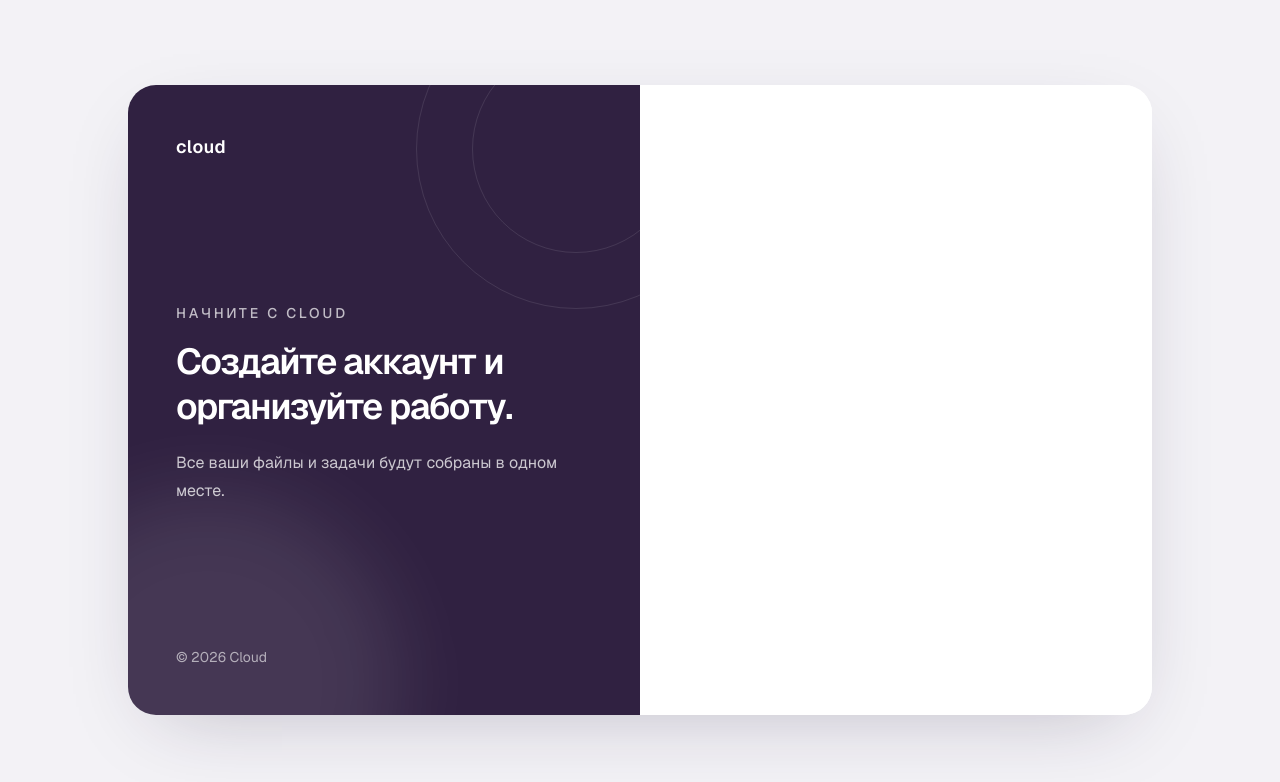
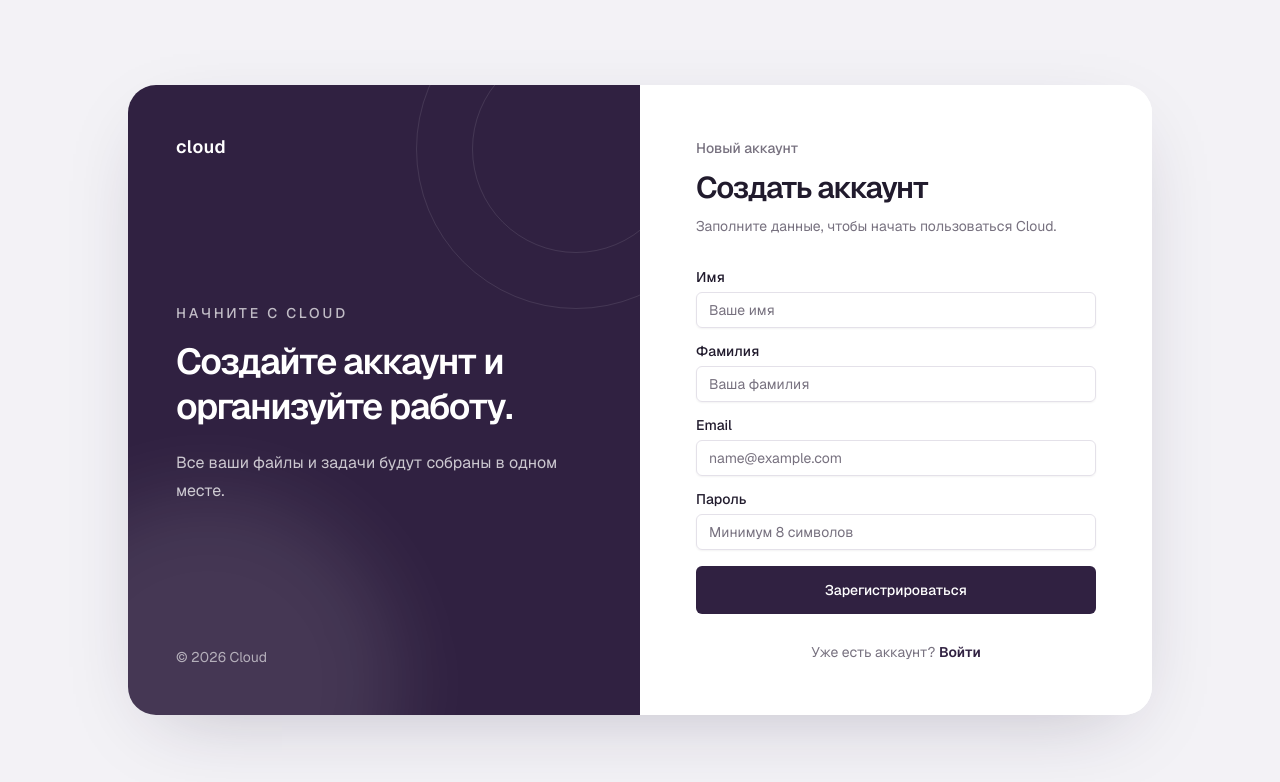
Before and after one commit to merekeyevaarina/Cloud, a Next.js app in the folder cloud-project/: page /register in a window 1280 px wide. Shown: the top 782 px of the page. Built offline with nearby package versions, Linux system fonts and the light colour scheme.

Commit message:
register bug fix/delete file api

```diff
--- a/cloud-project/src/app/(auth)/register/page.tsx
+++ b/cloud-project/src/app/(auth)/register/page.tsx
@@ -1,14 +1,12 @@
 import type { Metadata } from "next";
 import { AuthShell } from "@/src/auth/ui/auth-shell";
+import { RegisterForm } from "@/src/auth/ui/register-form";
 
 export const metadata: Metadata = {
   title: "Регистрация — Cloud",
   description: "Создайте аккаунт Cloud.",
 };
 
-function RegisterForm() {
-  return null;
-}
 
 export default function RegisterPage() {
   return (
--- /dev/null
+++ b/cloud-project/src/app/api/v1/files/[fileId]/download/route.ts
@@ -0,0 +1,66 @@
+import {cookies} from "next/headers";
+import {getUserBySession} from "@/src/auth/service";
+import {prisma} from "@/src/shared/lib/prisma";
+import {s3} from "@/src/shared/lib/s3";
+import {DeleteObjectCommand} from "@aws-sdk/client-s3";
+
+export async function DELETE (
+    request:Request,
+    {params}:{params:Promise<{fileId:string}>}) {
+
+    try{
+       const {fileId} = await params;
+       const cookieStore = await cookies();
+       const sessionId = cookieStore.get("session")?.value;
+
+       if (!sessionId) {
+           return Response.json(
+               {error: "Необходимо войти в аккаунт"},
+               {status: 401},
+           )
+       };
+
+       const user = await getUserBySession(sessionId);
+       if (!user) {
+           return Response.json(
+               {error:"Сессия недействительна"},
+               {status: 401},
+           )
+       };
+
+       const file = await prisma.files.findFirst({
+           where:{
+               id: fileId,
+               owner_id: user.id
+           },
+           select:{
+               id:true,
+               storage_key: true,
+           }
+       })
+        if (!file) {
+            return Response.json(
+                {error:"Файл не найден"},
+                {status: 401},
+            )
+        }
+    await s3.send(
+        new DeleteObjectCommand({
+            Bucket: process.env.S3_BUCKET,
+            Key: file.storage_key
+        })
+    )
+    await prisma.files.delete({
+        where: {id: file.id}
+    })
+    return new Response(null, {status: 204})
+
+    }catch(error){
+        console.error("Ошибка удаления файла:", error);
+
+        return Response.json(
+            {error: "Не удалось удалить файл"},
+            {status: 500},
+        )
+    }
+}
--- a/cloud-project/src/auth/ui/login-form.tsx
+++ b/cloud-project/src/auth/ui/login-form.tsx
@@ -32,7 +32,7 @@ export function LoginForm() {
       setError(data.error);
       return;
     }
-    window.location.href = "/";
+    window.location.href = "/drive";
   }
 
   return (
--- a/cloud-project/src/auth/ui/register-form.tsx
+++ b/cloud-project/src/auth/ui/register-form.tsx
@@ -1,29 +1,34 @@
-"use client";
 
+'use client'
+
+import { useState, type FormEvent } from "react";
+import Link from "next/link";
 import { Button } from "@/src/shared/ui/button";
-import { Checkbox } from "@/src/shared/ui/checkbox";
 import { Input } from "@/src/shared/ui/input";
 import { Label } from "@/src/shared/ui/label";
-import { Separator } from "@/src/shared/ui/separator";
-import { useState, type FormEvent } from "react";
 
-export function LoginForm() {
+export function RegisterForm() {
+  const [firstName, setFirstName] = useState("");
+  const [lastName, setLastName] = useState("");
   const [email, setEmail] = useState("");
   const [password, setPassword] = useState("");
   const [error, setError] = useState("");
+  const [loading, setLoading] = useState(false);
 
   async function onSubmit(event: FormEvent<HTMLFormElement>) {
     event.preventDefault();
-
     setError("");
+    setLoading(true);
 
     try {
-      const response = await fetch("/api/auth/login", {
+      const response = await fetch("/api/auth/register", {
         method: "POST",
         headers: {
           "Content-Type": "application/json",
         },
         body: JSON.stringify({
+          firstName,
+          lastName,
           email,
           password,
         }),
@@ -32,100 +37,109 @@ export function LoginForm() {
       const data = await response.json();
 
       if (!response.ok) {
-        setError(data.error ?? "Не удалось войти в аккаунт");
+        setError(data.error ?? "Не удалось создать аккаунт");
         return;
       }
 
-      window.location.href = "/";
+      window.location.href = "/login";
     } catch {
       setError("Не удалось подключиться к серверу");
+    } finally {
+      setLoading(false);
     }
   }
 
   return (
     <>
       <div className="mb-8">
-          <p className="mb-3 text-sm font-medium text-[#756d80]">
-            Личный кабинет
+        <p className="mb-3 text-sm font-medium text-muted-foreground">
+          Новый аккаунт
         </p>
 
-          <h2 className="text-3xl font-semibold tracking-[-0.04em] text-[#211b2d]">
-            Войти в аккаунт
+        <h2 className="text-3xl font-semibold tracking-[-0.04em] text-foreground">
+          Создать аккаунт
         </h2>
 
-          <p className="mt-2 text-sm leading-6 text-[#77717f]">
-            Введите данные, которые вы указали при регистрации.
+        <p className="mt-2 text-sm leading-6 text-muted-foreground">
+          Заполните данные, чтобы начать пользоваться Cloud.
         </p>
       </div>
 
-        <form onSubmit={onSubmit} className="space-y-5">
+      <form onSubmit={onSubmit} className="space-y-4">
         <div className="space-y-2">
-            <Label
-                htmlFor="email"
-                className="text-sm font-medium text-[#322b3d]"
-            >
-              Логин
-            </Label>
+          <Label htmlFor="firstName">Имя</Label>
+          <Input
+            id="firstName"
+            name="firstName"
+            autoComplete="given-name"
+            required
+            maxLength={100}
+            value={firstName}
+            onChange={(event) => setFirstName(event.target.value)}
+            placeholder="Ваше имя"
+          />
+        </div>
 
+        <div className="space-y-2">
+          <Label htmlFor="lastName">Фамилия</Label>
           <Input
-                id="email"
+            id="lastName"
+            name="lastName"
+            autoComplete="family-name"
+            required
+            maxLength={100}
+            value={lastName}
+            onChange={(event) => setLastName(event.target.value)}
+            placeholder="Ваша фамилия"
+          />
+        </div>
+
+        <div className="space-y-2">
+          <Label htmlFor="register-email">Email</Label>
+          <Input
+            id="register-email"
             name="email"
+            type="email"
             autoComplete="email"
             required
             value={email}
             onChange={(event) => setEmail(event.target.value)}
-                placeholder="Ваш логин"
-                className="h-12 rounded-xl border-[#e4e1e9] bg-white px-4 text-sm text-[#211b2d] placeholder:text-[#aaa5b1] hover:border-[#c9c3d2] focus-visible:border-[#493365] focus-visible:ring-[#493365]/10"
+            placeholder="name@example.com"
           />
         </div>
 
         <div className="space-y-2">
-            <div className="flex items-center justify-between">
-              <Label
-                  htmlFor="password"
-                  className="text-sm font-medium text-[#322b3d]"
-              >
-                Пароль
-              </Label>
-
-              <a
-                  href="#forgot-password"
-                  className="text-xs font-medium text-[#594276] transition hover:text-[#281b3d]"
-              >
-                Забыли пароль?
-              </a>
-            </div>
-
+          <Label htmlFor="register-password">Пароль</Label>
           <Input
-                id="password"
+            id="register-password"
             name="password"
             type="password"
-                autoComplete="current-password"
+            autoComplete="new-password"
+            minLength={8}
             required
-                placeholder="Введите пароль"
             value={password}
             onChange={(event) => setPassword(event.target.value)}
-                className="h-12 rounded-xl border-[#e4e1e9] bg-white px-4 text-sm text-[#211b2d] placeholder:text-[#aaa5b1] hover:border-[#c9c3d2] focus-visible:border-[#493365] focus-visible:ring-[#493365]/10"
+            placeholder="Минимум 8 символов"
           />
         </div>
 
         {error && (
-              <p className="text-sm text-red-600">
+          <p role="alert" className="text-sm text-red-600">
             {error}
           </p>
         )}
 
-          <Label className="flex cursor-pointer items-center gap-2.5 text-sm text-[#6f6879]">
-            <Checkbox />
-            Запомнить меня
-          </Label>
+        <Button type="submit" disabled={loading} className="h-12 w-full">
+          {loading ? "Создание аккаунта..." : "Зарегистрироваться"}
+        </Button>
+      </form>
 
-          <Button type="submit" className="w-full">
+      <p className="mt-7 text-center text-sm text-muted-foreground">
+        Уже есть аккаунт?{" "}
+        <Link href="/login" className="font-semibold text-primary hover:underline">
           Войти
-          </Button>
-
-          <Separator />
-        </form>
+        </Link>
+      </p>
     </>
   );
 }
--- a/cloud-project/test-db.ts
+++ /dev/null
@@ -1,9 +0,0 @@
-import { prisma } from "./src/shared/lib/prisma";
-
-async function main() {
-    const users = await prisma.users.findMany();
-
-    console.log(users);
-}
-
-main();
--- a/cloud-project/test-s3.ts
+++ /dev/null
@@ -1,16 +0,0 @@
-
-import { ListBucketsCommand } from "@aws-sdk/client-s3";
-import { s3 } from "./src/shared/lib/s3";
-
-async function main() {
-    const result = await s3.send(new ListBucketsCommand({}));
-
-    console.log("Подключение успешно!");
-    console.log("Бакеты:", result.Buckets?.map((bucket) => bucket.Name));
-}
-
-main().catch((error) => {
-    console.error("Ошибка подключения к SeaweedFS:");
-    console.error(error);
-    process.exitCode = 1;
-});
```
Also changed, not shown: cloud-project/src/app/api/v1/files/[fileId]/route.ts (added). Lines whose indentation alone changed are shown as unchanged.
